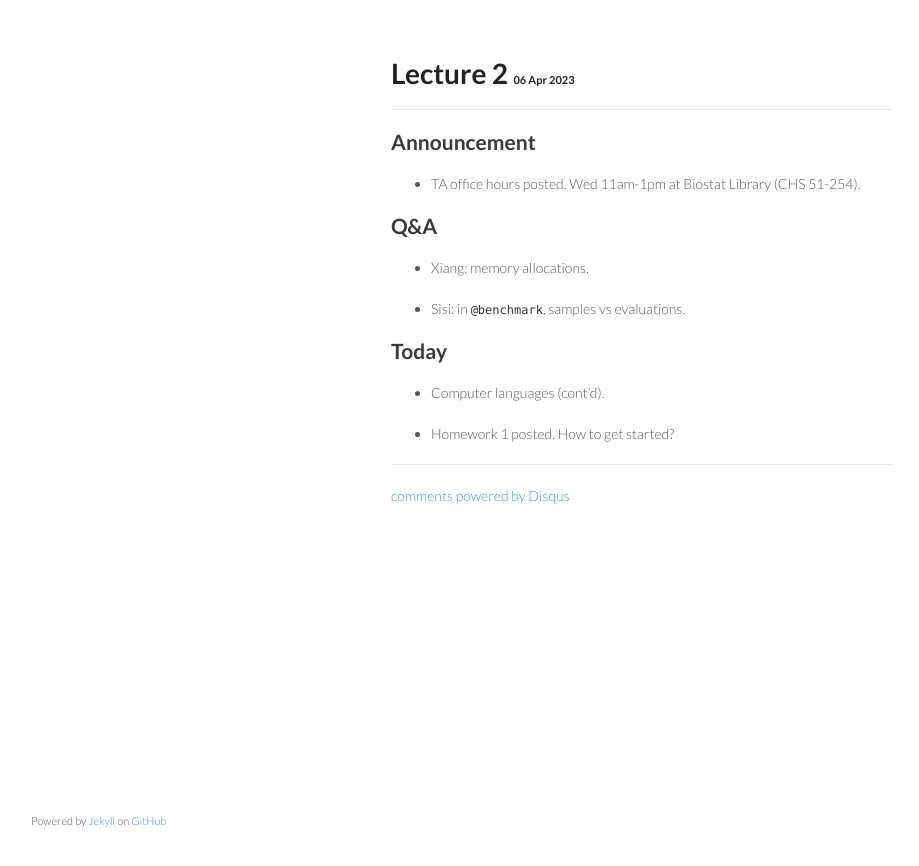
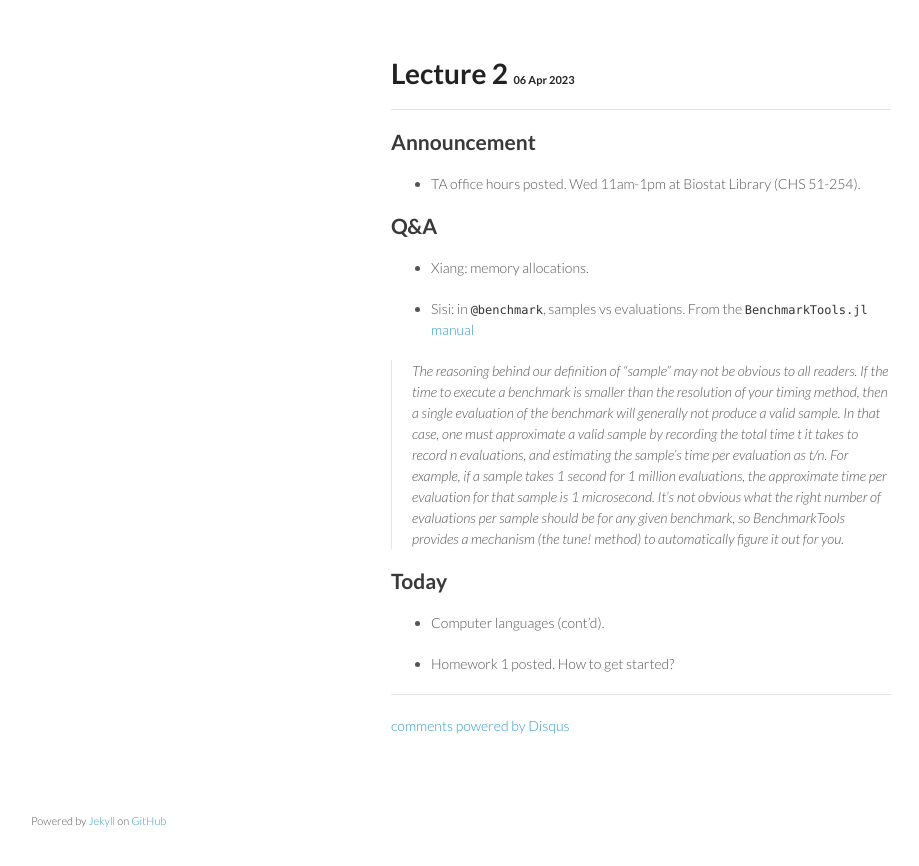
Before and after one commit to ucla-biostat-257/2023spring, a Jekyll site: the page built from _posts/2023-04-06-week1-day2.md, in a window 1280 px wide. Shown: the top 866 px of the page, without its empty margins (179-1098 px from the left). Built offline with Jekyll 4.4.1, drawn with Linux system fonts in a browser that asks for light colours; comment, search, counter and statistics services are not loaded.

Commit message:
sisi's question on samples vs evaluations

```diff
--- a/_posts/2023-04-06-week1-day2.md
+++ b/_posts/2023-04-06-week1-day2.md
@@ -12,7 +12,9 @@ category: biostat257spring2023
 
 * Xiang: memory allocations.
 
-* Sisi: in `@benchmark`, samples vs evaluations.
+* Sisi: in `@benchmark`, samples vs evaluations. From the `BenchmarkTools.jl` [manual](https://juliaci.github.io/BenchmarkTools.jl/dev/manual/)
+
+> The reasoning behind our definition of "sample" may not be obvious to all readers. If the time to execute a benchmark is smaller than the resolution of your timing method, then a single evaluation of the benchmark will generally not produce a valid sample. In that case, one must approximate a valid sample by recording the total time t it takes to record n evaluations, and estimating the sample's time per evaluation as t/n. For example, if a sample takes 1 second for 1 million evaluations, the approximate time per evaluation for that sample is 1 microsecond. It's not obvious what the right number of evaluations per sample should be for any given benchmark, so BenchmarkTools provides a mechanism (the tune! method) to automatically figure it out for you.
 
 ## Today
 
```
